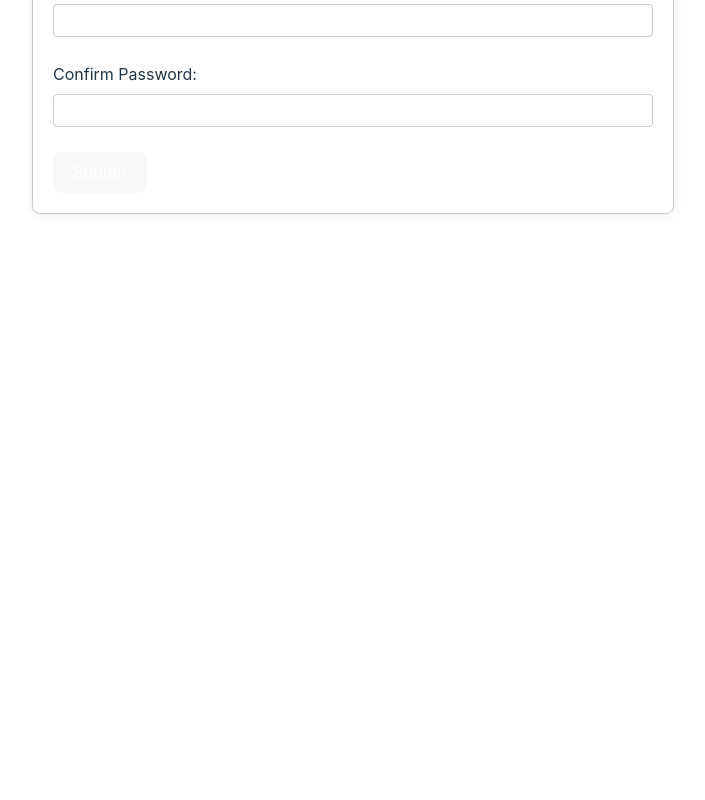
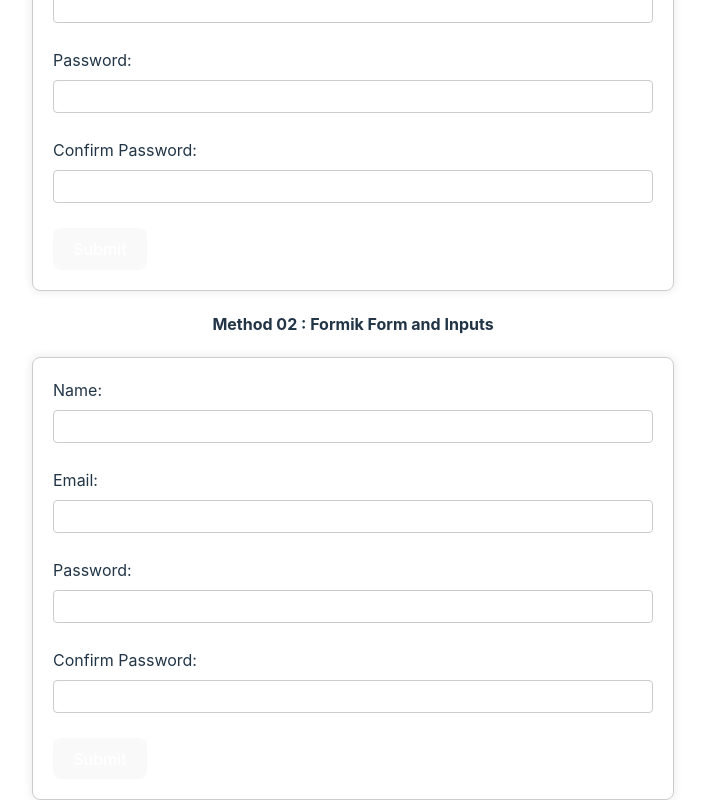
Before and after one commit to abhimax/react-formik-yup-demo, a React (Vite) app: page / in a window 1280 px wide. Shown: the part 295-1095 px from the top of the page, without its empty margins (287-992 px from the left). Before the commit the page ends 800 px from the top, so only its background shows below. Built offline with nearby package versions, Linux system fonts and the light colour scheme.

Commit message:
feat: 2nd type formik forms

```diff
--- a/src/App.jsx
+++ b/src/App.jsx
@@ -1,10 +1,14 @@
 import SignUpForm from "./components/SignUpForm";
+import SignUpFormType2 from "./components/SignUpFormType2";
 
 function App() {
   return (
     <div className="app-wrapper">
-      <h3>Formik and Yup Form Demo</h3>
+      <h2>Formik and Yup Form Demo</h2>
+      <h4>Method 01 : useFormik hook</h4>
       <SignUpForm />
+      <h4>Method 02 : Formik Form and Inputs</h4>
+      <SignUpFormType2 />
     </div>
   );
 }
--- /dev/null
+++ b/src/components/SignUpFormType2.jsx
@@ -0,0 +1,85 @@
+import { useFormik } from "formik";
+import "../styles/sign-up-form.css";
+import { useEffect } from "react";
+import { signUpValidation } from "./signUpValidation";
+const initialValues = {
+  name: "",
+  email: "",
+  password: "",
+  confirmPassword: "",
+};
+function SignUpFormType2() {
+  const { values, handleSubmit, handleBlur, handleChange, errors } = useFormik({
+    initialValues,
+    validationSchema: signUpValidation,
+    onSubmit: (values) => {
+      console.log(values);
+    },
+  });
+  useEffect(() => {
+    console.log(values);
+  }, [values]);
+
+  return (
+    <form className="sign-up-form" onSubmit={handleSubmit}>
+      <div className="form-group">
+        <label htmlFor="name">Name:</label>
+        <input
+          type="text"
+          id="name"
+          name="name"
+          value={values.name}
+          onChange={handleChange}
+          onBlur={handleBlur}
+        />
+        {errors.name && <small className="error-text">{errors.name}</small>}
+      </div>
+
+      <div className="form-group">
+        <label htmlFor="email">Email:</label>
+        <input
+          type="email"
+          id="email"
+          name="email"
+          value={values.email}
+          onChange={handleChange}
+          onBlur={handleBlur}
+        />
+        {errors.email && <small className="error-text">{errors.email}</small>}
+      </div>
+
+      <div className="form-group">
+        <label htmlFor="password">Password:</label>
+        <input
+          type="password"
+          id="password"
+          name="password"
+          value={values.password}
+          onChange={handleChange}
+          onBlur={handleBlur}
+        />
+        {errors.password && (
+          <small className="error-text">{errors.password}</small>
+        )}
+      </div>
+
+      <div className="form-group">
+        <label htmlFor="confirmPassword">Confirm Password:</label>
+        <input
+          type="password"
+          id="confirmPassword"
+          name="confirmPassword"
+          value={values.confirmPassword}
+          onChange={handleChange}
+          onBlur={handleBlur}
+        />
+        {errors.confirmPassword && (
+          <small className="error-text">{errors.confirmPassword}</small>
+        )}
+      </div>
+
+      <button type="submit">Submit</button>
+    </form>
+  );
+}
+export default SignUpFormType2;
--- a/src/index.css
+++ b/src/index.css
@@ -70,7 +70,8 @@ button:focus-visible {
   flex-direction: column;
   width: 100vw;
 }
-.app-wrapper h3 {
+.app-wrapper h2,
+.app-wrapper h4 {
   text-align: center;
 }
 .error-text {
```
